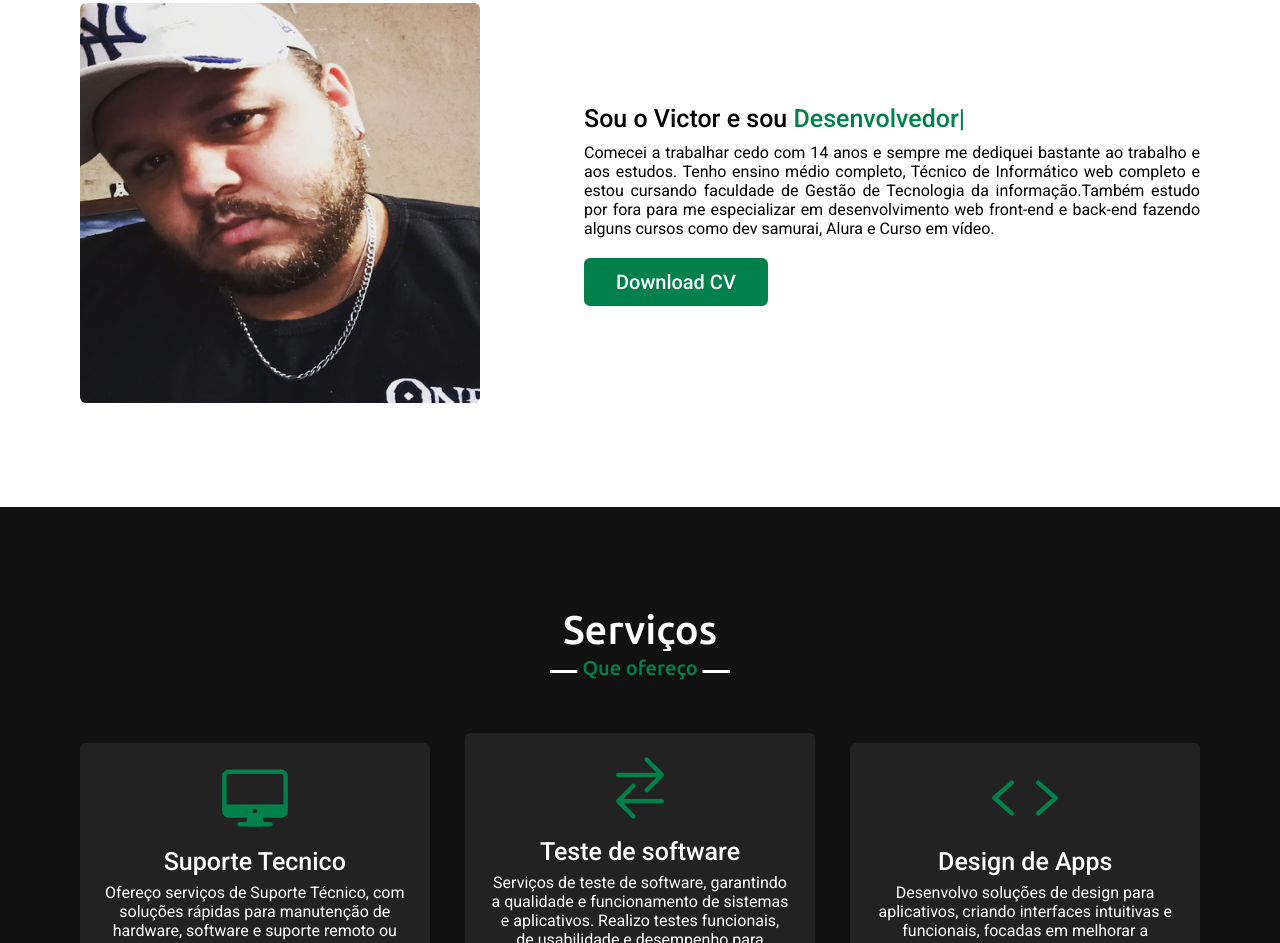
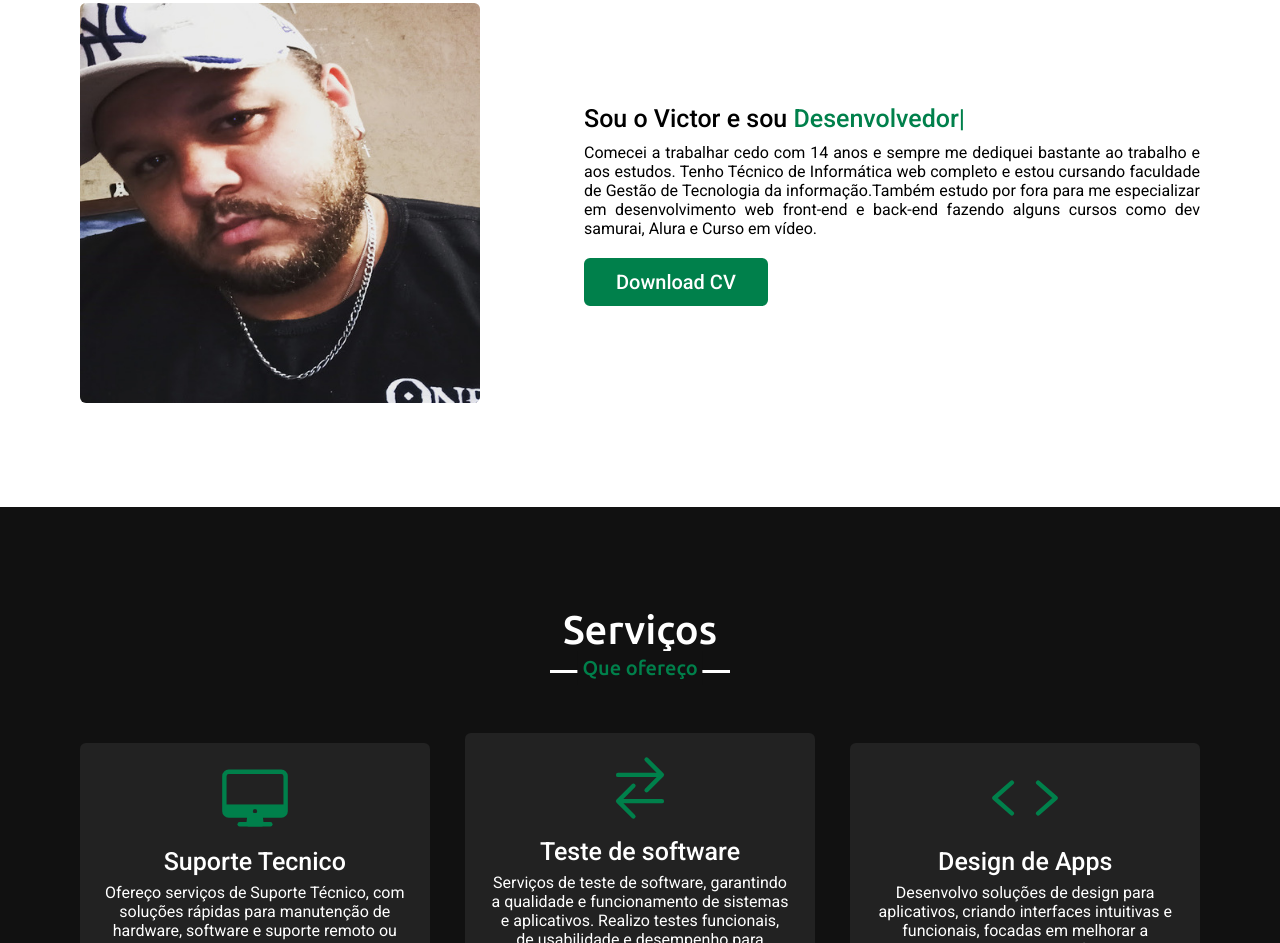
Before and after one commit to VictorCrespim/meu-site, a plain HTML site: page index.html in a window 1280 px wide. Shown: the part 1023-1966 px from the top of the page. Drawn offline with nearby package versions, Linux system fonts and the light colour scheme.

Commit message:
Update index.html

```diff
--- a/index.html
+++ b/index.html
@@ -51,7 +51,7 @@
                 </div>
                 <div class="column right">
                     <div class="text">Sou o Victor e sou <span class="typing-2"></span></div>
-                    <p>Comecei a trabalhar cedo com 14 anos e sempre me dediquei bastante ao trabalho e aos estudos. Tenho ensino médio completo, Técnico de Informático web completo e estou cursando faculdade de Gestão de Tecnologia da informação.Também estudo por fora para me especializar em desenvolvimento web front-end e back-end fazendo alguns cursos como dev samurai, Alura e Curso em vídeo.</p>
+                    <p>Comecei a trabalhar cedo com 14 anos e sempre me dediquei bastante ao trabalho e aos estudos. Tenho Técnico de Informática web completo e estou cursando faculdade de Gestão de Tecnologia da informação.Também estudo por fora para me especializar em desenvolvimento web front-end e back-end fazendo alguns cursos como dev samurai, Alura e Curso em vídeo.</p>
                     <a href="image/Profile.pdf" download="Curriculo-Victor.pdf">Download CV</a>
                 </div>
             </div>
```
